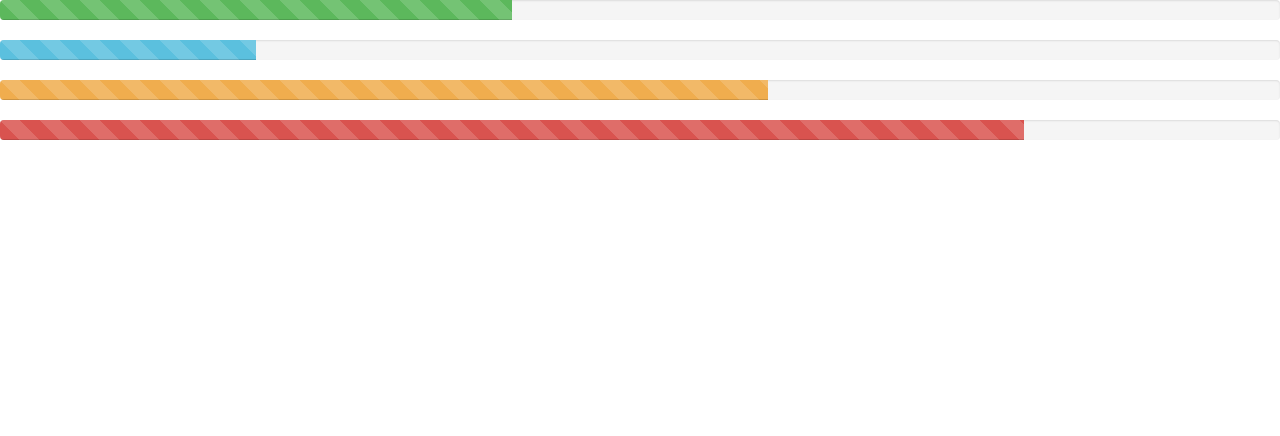
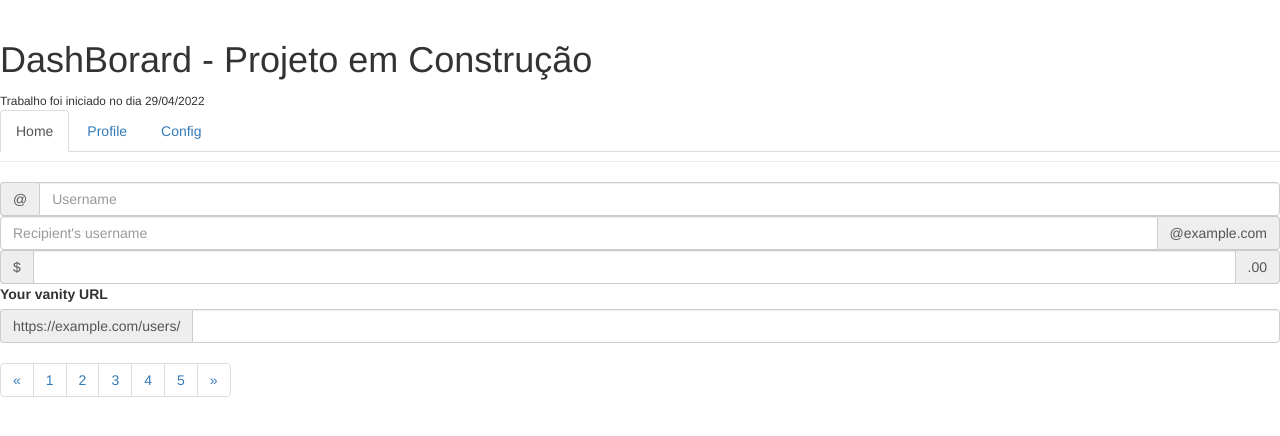
Before and after one commit to marciomrb/bootstrap-pagina-admin, a website: page index.html in a window 1280 px wide. Drawn offline with nearby package versions, Linux system fonts and the light colour scheme.

Commit message:
Organização & Respeito

```diff
--- a/index.html
+++ b/index.html
@@ -10,6 +10,7 @@
     <!-- Bootstrap CSS -->
     <link rel="stylesheet" href="https://stackpath.bootstrapcdn.com/bootstrap/4.3.1/css/bootstrap.min.css" integrity="sha384-ggOyR0iXCbMQv3Xipma34MD+dH/1fQ784/j6cY/iJTQUOhcWr7x9JvoRxT2MZw1T" crossorigin="anonymous">
     <link rel="stylesheet" href="/bootstrap.min.css">
+    <link rel="stylesheet" href="css/style.css">
 </head>
 
 
@@ -22,37 +23,70 @@
     <script src="https://stackpath.bootstrapcdn.com/bootstrap/4.3.1/js/bootstrap.min.js" integrity="sha384-JjSmVgyd0p3pXB1rRibZUAYoIIy6OrQ6VrjIEaFf/nJGzIxFDsf4x0xIM+B07jRM" crossorigin="anonymous"></script>
 
 </body>
-<main>
-    <div>
+<script src="./js/bootstrap.min.js"></script>
 
 
-        <div class="progress">
-            <div class="progress-bar progress-bar-success progress-bar-striped" role="progressbar" aria-valuenow="40" aria-valuemin="0" aria-valuemax="100" style="width: 40%">
-                <span class="sr-only">40% Complete (success)</span>
-            </div>
-        </div>
-        <div class="progress">
-            <div class="progress-bar progress-bar-info progress-bar-striped" role="progressbar" aria-valuenow="20" aria-valuemin="0" aria-valuemax="100" style="width: 20%">
-                <span class="sr-only">20% Complete</span>
-            </div>
-        </div>
-        <div class="progress">
-            <div class="progress-bar progress-bar-warning progress-bar-striped" role="progressbar" aria-valuenow="60" aria-valuemin="0" aria-valuemax="100" style="width: 60%">
-                <span class="sr-only">60% Complete (warning)</span>
-            </div>
-        </div>
-        <div class="progress">
-            <div class="progress-bar progress-bar-danger progress-bar-striped" role="progressbar" aria-valuenow="80" aria-valuemin="0" aria-valuemax="100" style="width: 80%">
-                <span class="sr-only">80% Complete (danger)</span>
-            </div>
+
+<main>
+    <header>
+        <div id="page-inicial" class="page-header">
+
+            <h1>DashBorard - Projeto em Construção</h1> <small>Trabalho foi iniciado no dia 29/04/2022</small>
+            <ul class="nav nav-tabs">
+                <li role="presentation" class="active"><a href="#">Home</a></li>
+                <li role="presentation"><a href="#"> Profile</a></li>
+                <li role="presentation"><a href="#">Config</a></li>
+            </ul>
         </div>
 
-    </div>
+
+    </header>
+    <main>
+        <div class="input-group">
+            <span class="input-group-addon" id="basic-addon1">@</span>
+            <input type="text" class="form-control" placeholder="Username" aria-describedby="basic-addon1">
+        </div>
+
+        <div class="input-group">
+            <input type="text" class="form-control" placeholder="Recipient's username" aria-describedby="basic-addon2">
+            <span class="input-group-addon" id="basic-addon2">@example.com</span>
+        </div>
+
+        <div class="input-group">
+            <span class="input-group-addon">$</span>
+            <input type="text" class="form-control" aria-label="Amount (to the nearest dollar)">
+            <span class="input-group-addon">.00</span>
+        </div>
+
+        <label for="basic-url">Your vanity URL</label>
+        <div class="input-group">
+            <span class="input-group-addon" id="basic-addon3">https://example.com/users/</span>
+            <input type="text" class="form-control" id="basic-url" aria-describedby="basic-addon3">
+        </div>
+        <nav aria-label="Page navigation">
+            <ul class="pagination">
+                <li>
+                    <a href="#" aria-label="Previous">
+                        <span aria-hidden="true">&laquo;</span>
+                    </a>
+                </li>
+                <li><a href="#">1</a></li>
+                <li><a href="#">2</a></li>
+                <li><a href="#">3</a></li>
+                <li><a href="#">4</a></li>
+                <li><a href="#">5</a></li>
+                <li>
+                    <a href="#" aria-label="Next">
+                        <span aria-hidden="true">&raquo;</span>
+                    </a>
+                </li>
+            </ul>
+        </nav>
+    </main>
+    <footer></footer>
 
 
-    <div>
 
-    </div>
 </main>
 
 </html>
```
